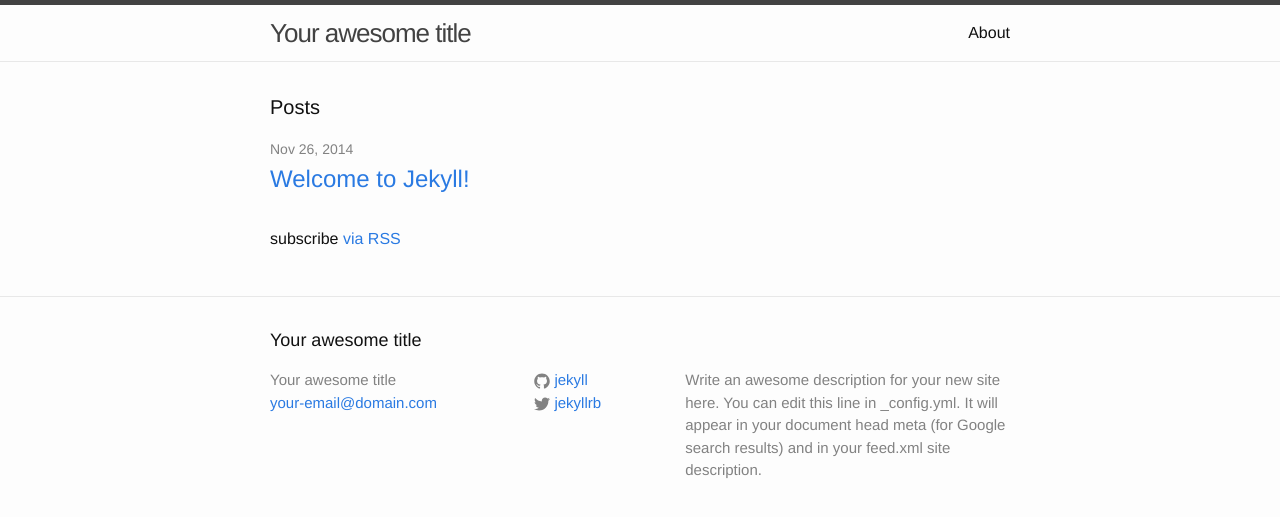
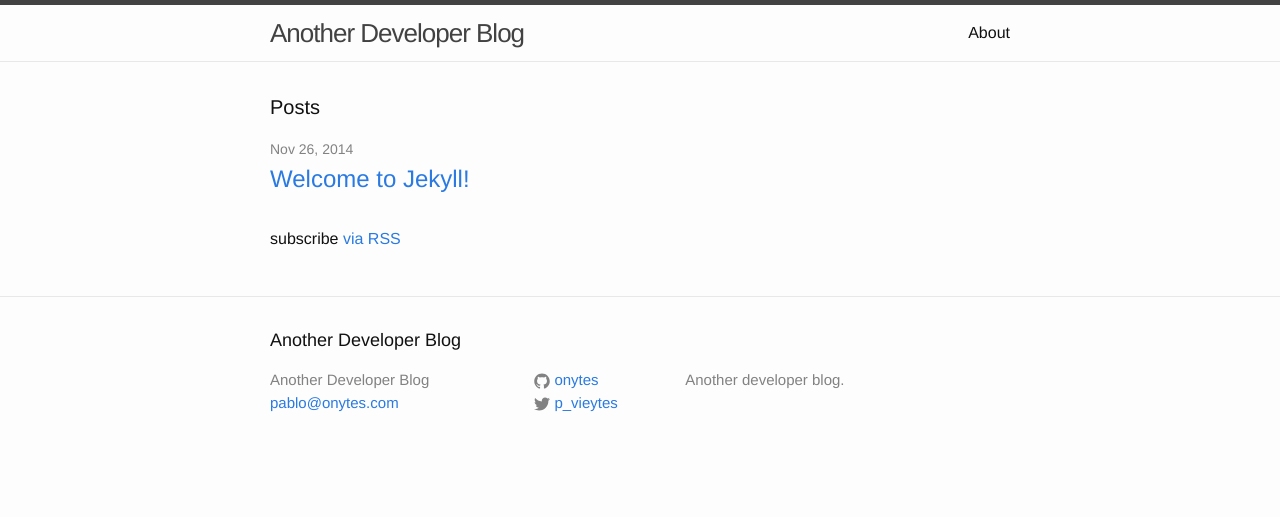
Before and after one commit to onytes/pablo, a Jekyll site: the page built from index.html, in a window 1280 px wide. Shown: the top 517 px of the page. Built offline with Jekyll 4.4.1, drawn with Linux system fonts in a browser that asks for light colours.

Commit message:
update _config.yml

```diff
--- a/_config.yml
+++ b/_config.yml
@@ -1,14 +1,12 @@
 # Site settings
-title: Your awesome title
-email: your-email@domain.com
+title: Another Developer Blog
+email: pablo@onytes.com
 description: > # this means to ignore newlines until "baseurl:"
-  Write an awesome description for your new site here. You can edit this
-  line in _config.yml. It will appear in your document head meta (for
-  Google search results) and in your feed.xml site description.
-baseurl: "" # the subpath of your site, e.g. /blog/
-url: "http://yourdomain.com" # the base hostname & protocol for your site
-twitter_username: jekyllrb
-github_username:  jekyll
+  Another developer blog.
+baseurl: "/pablo/" # the subpath of your site, e.g. /blog/
+url: "http://www.onytes.com" # the base hostname & protocol for your site
+twitter_username: p_vieytes
+github_username:  onytes
 
 # Build settings
 markdown: kramdown
```
